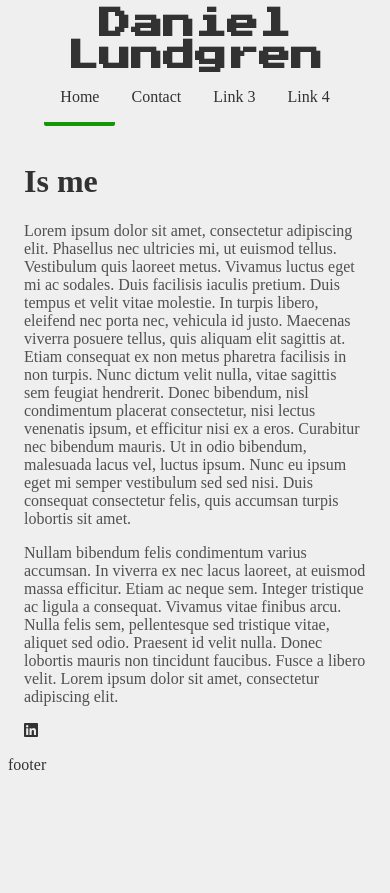
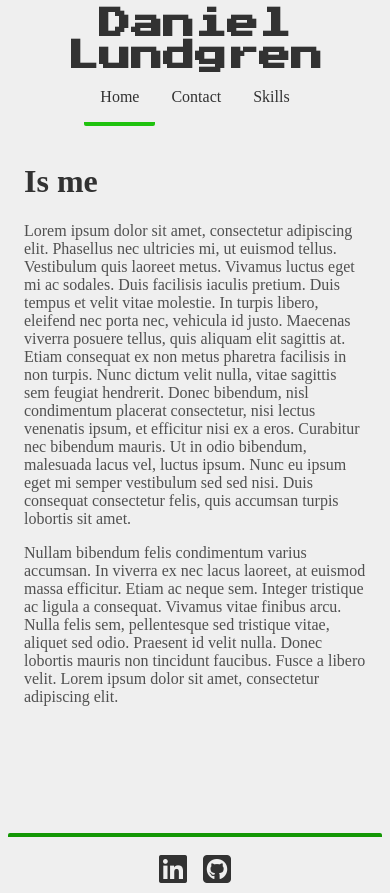
Before and after one commit to Dundgren/me-site, a React (Create React App) app: page / in a window 390 px wide. Before the commit the page ends 844 px from the top, so only its background shows below. Built offline with nearby package versions, Linux system fonts and the light colour scheme.

Commit message:
Lazy big commit. Added 404 page. Finished footer.

```diff
--- a/src/App.js
+++ b/src/App.js
@@ -3,6 +3,7 @@ import { BrowserRouter, Routes, Route } from "react-router-dom";
 import Layout from "./pages/Layout";
 import Home from "./pages/Home";
 import Contact from "./pages/Contact";
+import NoPage from "./pages/NoPage";
 
 function App() {
   return (
@@ -11,6 +12,7 @@ function App() {
       <Route path="/" element={<Layout />}>
         <Route index element={<Home />} />
         <Route path="contact" element={<Contact />} />
+        <Route path="*" element={<NoPage />} />
       </Route>
     </Routes>
   </BrowserRouter>
--- a/src/components/Footer.jsx
+++ b/src/components/Footer.jsx
@@ -1,7 +1,12 @@
 export default function Footer() {
     return (
-        <div className="Footer">
-            footer
-        </div>
+        <footer>
+            <a href="https://www.linkedin.com/in/daniel-lundgren-007b871b3/" target="_blank" rel="noreferrer">
+                <i className="fa-brands fa-linkedin"></i>
+            </a>
+            <a href="https://github.com/Dundgren" target="_blank" rel="noreferrer">
+                <i className="fa-brands fa-square-github"></i>
+            </a>
+        </footer>
     )
 }
--- a/src/components/NavBar.jsx
+++ b/src/components/Header.jsx
@@ -1,17 +1,16 @@
 import { Link, NavLink } from "react-router-dom";
 
-export default function NavBar() {
+export default function Header() {
     return (
-        <div className="header">
+        <header>
             <h1 className="title"><Link to="/">Daniel Lundgren</Link></h1>
-            <nav className="nav">
+            <nav>
                 <ul>
                     <li><NavLink to="/" end>Home</NavLink></li>
                     <li><NavLink to ="/contact">Contact</NavLink></li>
-                    <li><a>Link 3</a></li>
-                    <li><a>Link 4</a></li>
+                    <li><NavLink to ="/skills">Skills</NavLink></li>
                 </ul>
             </nav>
-        </div>
+        </header>
     )
 }
--- a/src/pages/Home.jsx
+++ b/src/pages/Home.jsx
@@ -4,7 +4,6 @@ export default function Home() {
             <h1>Is me</h1>
             <p>Lorem ipsum dolor sit amet, consectetur adipiscing elit. Phasellus nec ultricies mi, ut euismod tellus. Vestibulum quis laoreet metus. Vivamus luctus eget mi ac sodales. Duis facilisis iaculis pretium. Duis tempus et velit vitae molestie. In turpis libero, eleifend nec porta nec, vehicula id justo. Maecenas viverra posuere tellus, quis aliquam elit sagittis at. Etiam consequat ex non metus pharetra facilisis in non turpis. Nunc dictum velit nulla, vitae sagittis sem feugiat hendrerit. Donec bibendum, nisl condimentum placerat consectetur, nisi lectus venenatis ipsum, et efficitur nisi ex a eros. Curabitur nec bibendum mauris. Ut in odio bibendum, malesuada lacus vel, luctus ipsum. Nunc eu ipsum eget mi semper vestibulum sed sed nisi. Duis consequat consectetur felis, quis accumsan turpis lobortis sit amet.</p>
             <p>Nullam bibendum felis condimentum varius accumsan. In viverra ex nec lacus laoreet, at euismod massa efficitur. Etiam ac neque sem. Integer tristique ac ligula a consequat. Vivamus vitae finibus arcu. Nulla felis sem, pellentesque sed tristique vitae, aliquet sed odio. Praesent id velit nulla. Donec lobortis mauris non tincidunt faucibus. Fusce a libero velit. Lorem ipsum dolor sit amet, consectetur adipiscing elit.</p>
-            <i class="fa-brands fa-linkedin"></i>
         </>
     )
 }
--- a/src/pages/Layout.jsx
+++ b/src/pages/Layout.jsx
@@ -1,14 +1,14 @@
-import NavBar from "../components/NavBar";
+import Header from "../components/Header";
 import Footer from "../components/Footer";
 import { Outlet } from "react-router-dom";
 
 export default function Layout() {
     return (
         <>
-            <NavBar />
-            <div className="main">
+            <Header />
+            <main>
                 <Outlet />
-            </div>
+            </main>
             <Footer />
         </>
     )
--- /dev/null
+++ b/src/pages/NoPage.jsx
@@ -0,0 +1,5 @@
+export default function NoPage() {
+    return (
+        <p>404 Page Not Found</p>
+    )
+}
--- a/src/styles/app.css
+++ b/src/styles/app.css
@@ -1 +1 @@
-@import"https://fonts.googleapis.com/css2?family=Press+Start+2P&display=swap";.header{display:grid;padding:0 2em 0 2em}.title{grid-row:1/1;margin:0;align-self:center;font-family:"Press Start 2P",sans-serif}.title a{padding:0 !important}.title a{color:inherit;display:block;padding:1em;text-decoration:none}.title a:hover{color:#139705}.title a.active{border-bottom:4px solid #139705;border-radius:2px}.nav{grid-row:1/1;justify-self:end;align-self:end}.nav ul{list-style:none;margin:0;padding:0}.nav li{display:inline-block}.nav li a{color:inherit;display:block;padding:1em;text-decoration:none}.nav li a:hover{color:#139705}.nav li a.active{border-bottom:4px solid #139705;border-radius:2px}@media(max-width: 768px){.title{grid-row:1/2;justify-self:center;align-self:center;text-align:center}.nav{grid-row:2/3;justify-self:center;align-self:center}}.main{max-width:960px;justify-self:center;padding:1em}.main p{color:#505050}body{background-color:#efefef;color:#323232}#root{display:grid}/*# sourceMappingURL=app.css.map */
+@import"https://fonts.googleapis.com/css2?family=Press+Start+2P&display=swap";header{display:grid;padding:0 2em 0 2em}.title{grid-row:1/1;margin:0;align-self:center;font-family:"Press Start 2P",sans-serif}.title a{color:inherit;display:block;text-decoration:none}.title a:hover{color:#1fc20e}.title a.active{border-bottom:4px solid #1fc20e;border-radius:2px}nav{grid-row:1/1;justify-self:end;align-self:end}nav ul{list-style:none;margin:0;padding:0}nav li{display:inline-block}nav li a{color:inherit;display:block;text-decoration:none}nav li a:hover{color:#1fc20e}nav li a.active{border-bottom:4px solid #1fc20e;border-radius:2px}nav li a{padding:1em !important}@media(max-width: 768px){.title{grid-row:1/2;justify-self:center;align-self:center;text-align:center}nav{grid-row:2/3;justify-self:center;align-self:center}}main{max-width:960px;justify-self:center;padding:1em}main p{color:#505050}footer{max-width:960px;display:flex;justify-content:center;justify-self:center;gap:1em;border-top:4px solid #139705;border-radius:2px;width:100%;padding-top:1em}footer a{color:inherit;display:block;text-decoration:none}footer a:hover{color:#1fc20e}footer a.active{border-bottom:4px solid #1fc20e;border-radius:2px}footer i{font-size:2em}body{background-color:#efefef;color:#323232}#root{display:grid}main{min-height:80vh}/*# sourceMappingURL=app.css.map */
--- a/src/styles/app.scss
+++ b/src/styles/app.scss
@@ -1,5 +1,23 @@
+@mixin link-style {
+    a {
+        color: inherit;
+        display: block;
+        text-decoration: none;
+
+        &:hover {
+            color: #1fc20e;
+        }
+
+        &.active {
+            border-bottom: 4px solid #1fc20e;
+            border-radius: 2px;
+        }
+    }
+}
+
 @import "./navbar.scss";
 @import "./layout.scss";
+@import "./footer.scss";
 
 body {
     background-color: rgb(239, 239, 239);
@@ -9,3 +27,7 @@ body {
 #root {
     display: grid;
 }
+
+main {
+    min-height: 80vh;
+}
--- /dev/null
+++ b/src/styles/footer.scss
@@ -0,0 +1,17 @@
+footer {
+    max-width: 960px;
+    display: flex;
+    justify-content: center;
+    justify-self: center;
+    gap: 1em;
+    border-top: 4px solid #139705;
+    border-radius: 2px;
+    width: 100%;
+    padding-top: 1em;
+
+    @include link-style;
+
+    i {
+        font-size: 2em;
+    }
+}
--- a/src/styles/layout.scss
+++ b/src/styles/layout.scss
@@ -1,4 +1,4 @@
-.main {
+main {
     max-width: 960px;
     justify-self: center;
     padding: 1em;
--- a/src/styles/navbar.scss
+++ b/src/styles/navbar.scss
@@ -1,24 +1,6 @@
 @import url('https://fonts.googleapis.com/css2?family=Press+Start+2P&display=swap');
 
-@mixin link-style {
-    a {
-        color: inherit;
-        display: block;
-        padding: 1em;
-        text-decoration: none;
-    }
-
-    a:hover {
-        color: #139705;
-    }
-
-    a.active {
-        border-bottom: 4px solid #139705;
-        border-radius: 2px;
-    }
-}
-
-.header {
+header {
     display: grid;
     padding: 0 2em 0 2em;
 }
@@ -29,14 +11,10 @@
     align-self: center;
     font-family: 'Press Start 2P', sans-serif;
 
-    a {
-        padding: 0 !important;
-    }
-
     @include link-style;
 }
 
-.nav {
+nav {
     grid-row: 1 / 1;
     justify-self: end;
     align-self: end;
@@ -51,6 +29,10 @@
         display: inline-block;
 
         @include link-style;
+
+        a {
+            padding: 1em !important;
+        }
     }
 }
 
@@ -62,7 +44,7 @@
         text-align: center;
     }
 
-    .nav {
+    nav {
         grid-row: 2 / 3;
         justify-self: center;
         align-self: center;
```
Also changed, not shown: src/pages/Contact.jsx (line endings or trailing spaces), 1 other file (tests, documents, lock files or other folders).
